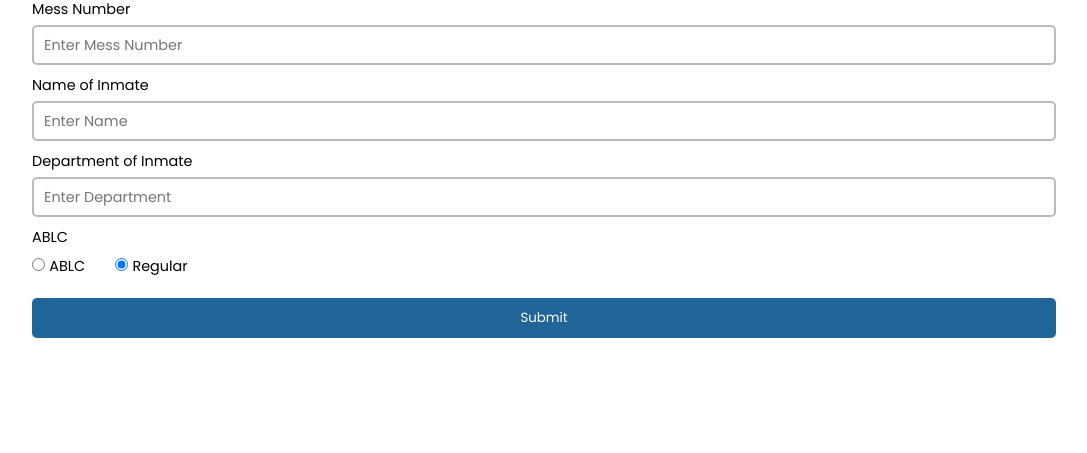
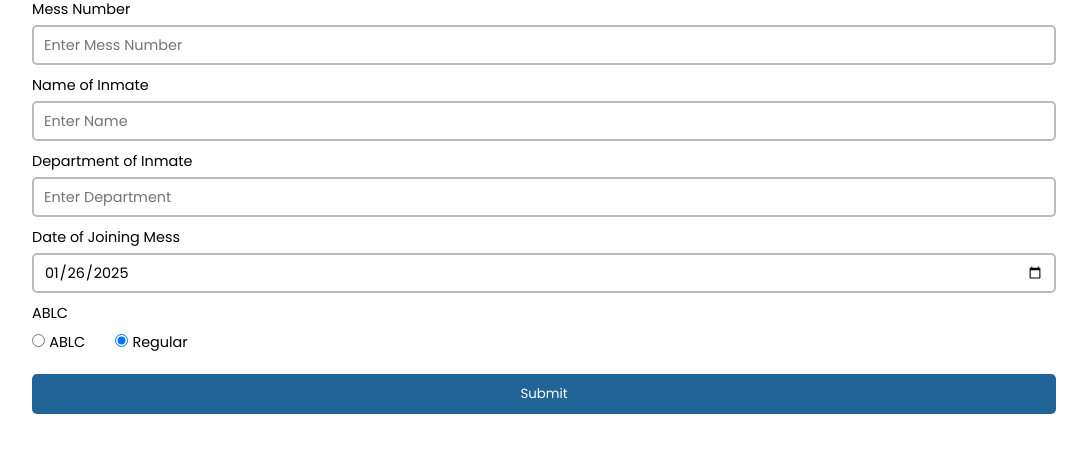
Before and after one commit to devadathsreelayam/mess_app_functional, a Flask app: page /add_inmate in a window 1280 px wide. Shown: the part 145-598 px from the top of the page, without its empty margins (96-1183 px from the left). Run offline with Flask 3, Linux system fonts and the light colour scheme.

Commit message:
Option to add mess joining date and major fixes in the main.py

```diff
--- a/database.py
+++ b/database.py
@@ -62,8 +62,10 @@ def delete_inmate(mess_no):
         connection = __get_db_connection()
         cursor = connection.cursor(pymysql.cursors.DictCursor)
 
-        cursor.execute('DELETE FROM mess_status WHERE mess_no = %s', (mess_no,))
-        cursor.execute('DELETE FROM inmates WHERE mess_no = %s', (mess_no,))
+        cursor.execute('DELETE FROM mess_status WHERE mess_no = %s', (mess_no,))  # Delete records from mess status
+        cursor.execute('DELETE FROM mess_logs WHERE mess_no = %s', (mess_no,))  # Delete records from meal logs
+        cursor.execute('DELETE FROM guest_logs WHERE mess_no = %s', (mess_no,))  # Delete records from guest logs
+        cursor.execute('DELETE FROM inmates WHERE mess_no = %s', (mess_no,))  # Finally delete inmate from inmates table
         connection.commit()
 
         cursor.close()
--- a/templates/add_inmate.html
+++ b/templates/add_inmate.html
@@ -26,6 +26,11 @@
         </div>
 
         <div class="input-item">
+            <label for="join_date" class="form-label">Date of Joining Mess</label>
+            <input type="date" class="form-control" name="join_date" id="join_date" required>
+        </div>
+
+        <div class="input-item">
             <label for="ablc">ABLC</label>
             <div class="row">
                 <div class="form-check">
@@ -43,3 +48,10 @@
     </form>
 </div>
 {% endblock %}
+
+{% block scripts %}
+<script>
+    const today = new Date().toISOString().split('T')[0];
+    document.getElementById('join_date').value = today;
+</script>
+{% endblock %}
```
